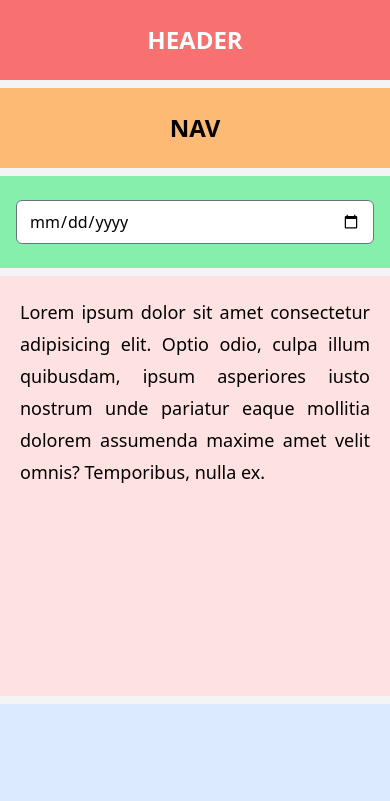
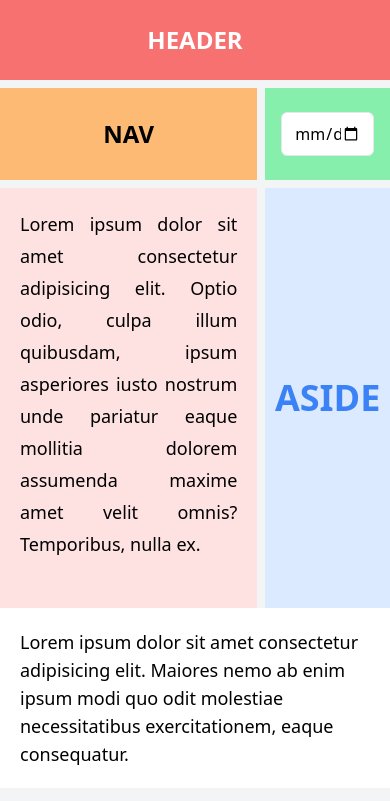
Before and after one commit to pfybanezc/pfybanezc.github.io, a plain HTML site: page index.html in a window 390 px wide. Shown: the top 801 px of the page. Drawn offline with nearby package versions, Linux system fonts and the light colour scheme.

Commit message:
Add files via upload

```diff
--- a/index.html
+++ b/index.html
@@ -7,30 +7,30 @@
     <script src="https://cdn.tailwindcss.com"></script>
 
 </head>
-<body class="bg-gray-100">
-
+<body class="bg-gray-100 overflow-x-hidden">
+<div class="w-full max-w-screen overflow-x-hidden">
     <header class="bg-red-400 text-white text-2xl font-bold text-center py-6">
         HEADER
     </header>
 
-    <div class="grid grid-cols-1 md:grid-cols-12 gap-2 mt-2">
+    <div class="grid grid-cols-12 gap-2 mt-2">
 
-        <nav class="bg-orange-300 flex justify-center items-center py-6 md:col-span-8">
+        <nav class="bg-orange-300 flex justify-center items-center py-6 col-span-8">
             <h2 class="text-2xl font-bold">NAV</h2>
         </nav>
 
-        <div class="bg-green-300 flex justify-center items-center py-6 md:col-span-4 px-4">
+        <div class="bg-green-300 flex justify-center items-center py-6 col-span-4 px-4">
         <input
             type="date"
-            class="w-full border border-gray-500 rounded-md px-3 py-2 bg-white"
+            class="w-full border rounded-md px-3 py-2"
         >
         </div>
 
     </div>
 
-    <main class="grid grid-cols-1 md:grid-cols-12 gap-2 mt-2">
+    <main class="grid grid-cols-12 gap-2 mt-2">
 
-        <section class="bg-red-100 p-5 md:col-span-8 min-h-[420px]">
+        <section class="bg-red-100 p-5 col-span-8 min-h-[420px]">
 
             <p class="text-lg leading-8 text-justify">
                 Lorem ipsum dolor sit amet consectetur adipisicing elit.
@@ -41,7 +41,7 @@
 
         </section>
 
-        <aside class="bg-blue-100 flex justify-center items-center md:col-span-4 min-h-[420px]">
+        <aside class="bg-blue-100 flex justify-center items-center col-span-4 min-h-[420px]">
 
             <h2 class="text-4xl font-bold text-blue-500">
                 ASIDE
@@ -66,6 +66,6 @@
         FOOTER
 
     </footer>
-
+</div>
 </body>
 </html>
```
